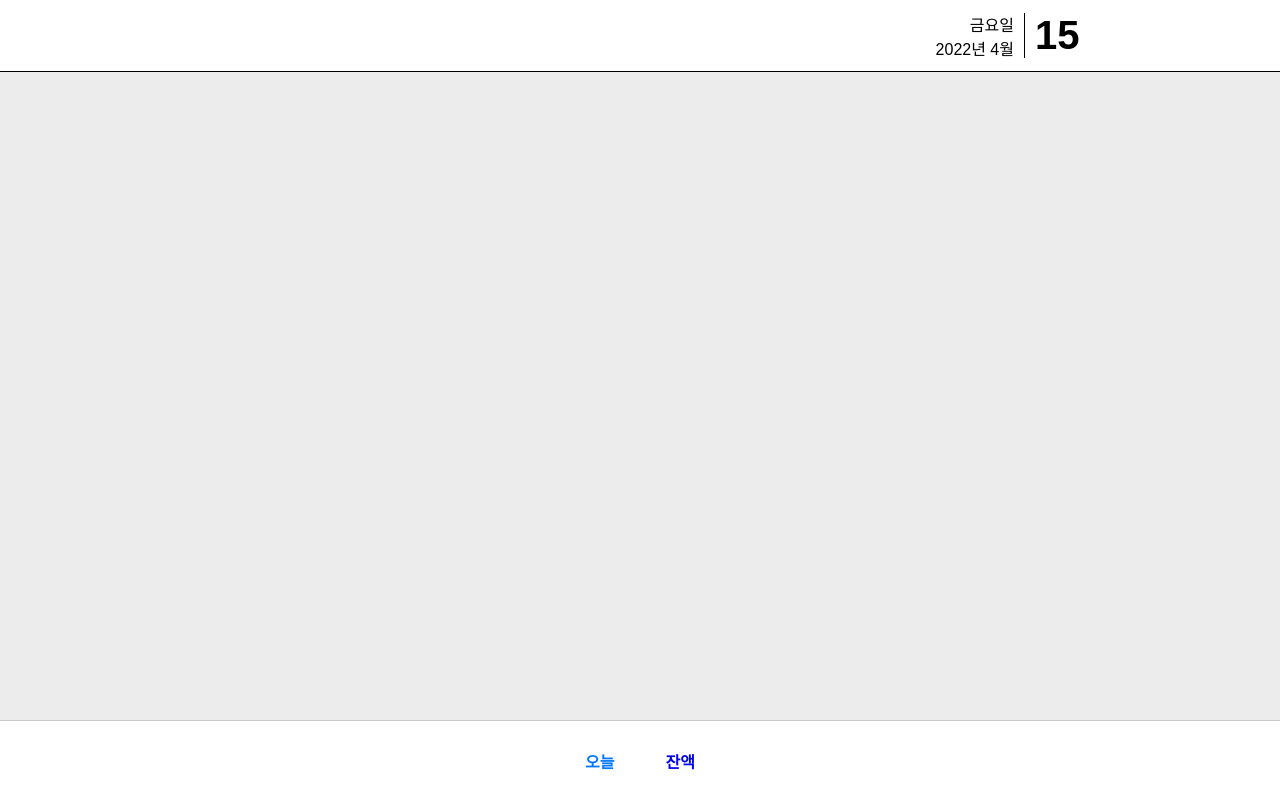
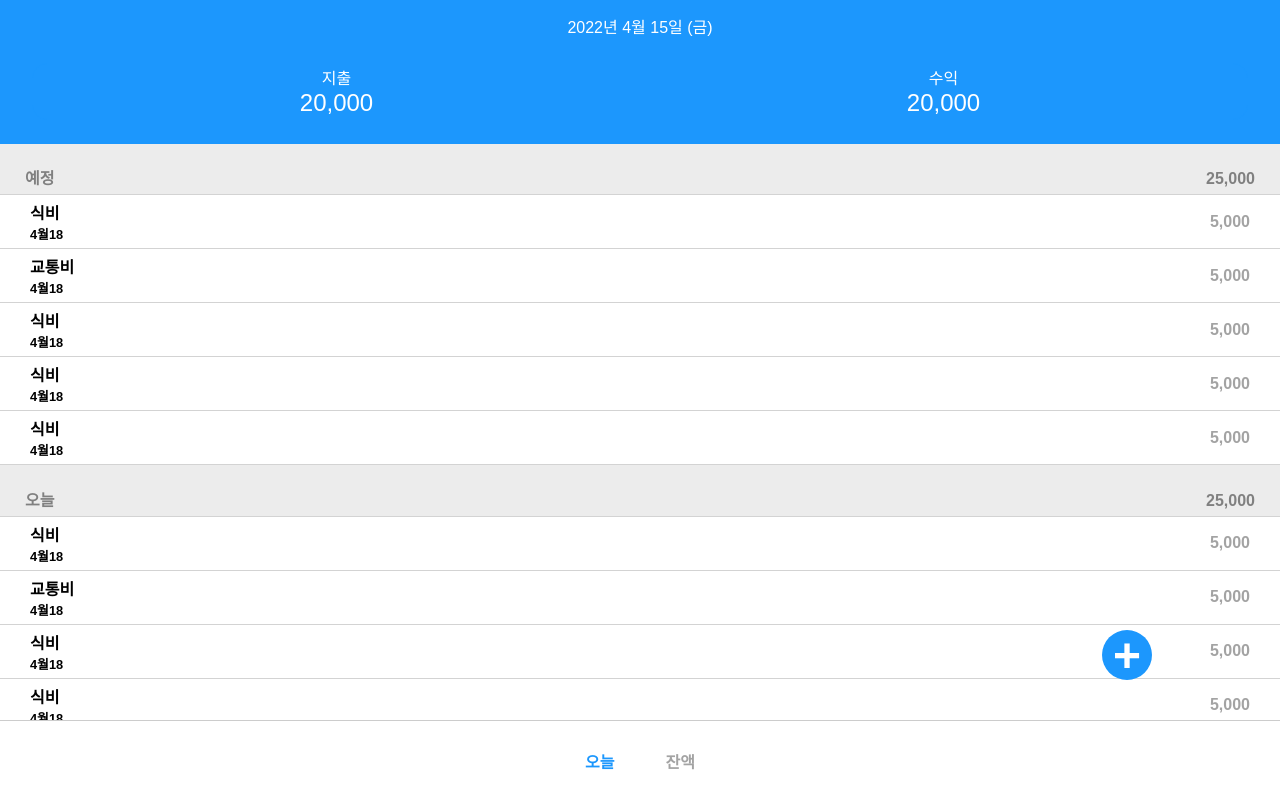
Before and after one commit to inhyeok-kim/acobook, a React (Create React App) app: page /today in a window 1280 px wide. Built offline with nearby package versions, Linux system fonts and the light colour scheme.

Commit message:
1. today 디자인

```diff
--- a/public/index.html
+++ b/public/index.html
@@ -3,10 +3,10 @@
   <head>
     <meta charset="utf-8" />
     <link rel="icon" href="%PUBLIC_URL%/favicon.ico" />
-    <meta name="viewport" content="width=device-width, initial-scale=1" />
+    <meta name="viewport" content="width=device-width, initial-scale=1.0, user-scalable=no" />
     <meta name="mobile-web-app-capable" content="yes">
     <meta name="apple-mobile-web-app-capable" content="yes">
-    <meta name="theme-color" content="#000000" />
+    <meta name="theme-color" content="#1c97fd" />
     <meta
       name="description"
       content="Web site created using create-react-app"
--- a/src/App.js
+++ b/src/App.js
@@ -19,11 +19,15 @@ function App() {
               <Route path="/today" element={<Today/>} />
               <Route path="/" element={<Home/>} />
             </Routes>
+            <div className={style.writeBtn}>
+              <button>+</button>
+            </div>
         </section>
 
         <footer>
           <MenuBar />
         </footer>
+
 
 
       </BrowserRouter>
--- /dev/null
+++ b/src/components/List.js
@@ -0,0 +1,58 @@
+import style from 'css/module/List.module.css';
+
+function List({}){
+
+    return (
+        <ul className={style.ul}>
+            <li className={style.li}>
+                <div>
+                    <span>식비</span>
+                    <span>4월18</span>
+                </div>
+                <div>
+                    <span>5,000</span>
+                </div>
+            </li>
+
+            <li className={style.li}>
+                <div>
+                    <span>교통비</span>
+                    <span>4월18</span>
+                </div>
+                <div>
+                    <span>5,000</span>
+                </div>
+            </li>
+            <li className={style.li}>
+                <div>
+                    <span>식비</span>
+                    <span>4월18</span>
+                </div>
+                <div>
+                    <span>5,000</span>
+                </div>
+            </li>
+            <li className={style.li}>
+                <div>
+                    <span>식비</span>
+                    <span>4월18</span>
+                </div>
+                <div>
+                    <span>5,000</span>
+                </div>
+            </li>
+            <li className={style.li}>
+                <div>
+                    <span>식비</span>
+                    <span>4월18</span>
+                </div>
+                <div>
+                    <span>5,000</span>
+                </div>
+            </li>
+
+        </ul>
+    )
+}
+
+export default List;
--- /dev/null
+++ b/src/components/Writer.js
@@ -0,0 +1,6 @@
+
+function Writer(){
+
+}
+
+export default Writer;
--- a/src/css/module/App.module.css
+++ b/src/css/module/App.module.css
@@ -1,7 +1,7 @@
 .app{
     width: 100%;
     height: 100%;
-    overflow-y : scroll;
+    overflow: hidden;
 }
 
 .main {
@@ -15,3 +15,26 @@ footer{
     height: 10%;
     border-top: 1px solid rgb(204, 204, 204);
 }
+
+.writeBtn{
+    position: fixed;
+    right: 10%;
+    bottom : 15%;
+    width: 50px;
+    height: 50px;
+    border-radius: 30px;
+}
+.writeBtn button{
+    display: flex;
+    justify-content: center;
+    align-items: center;
+    border-radius: 30px;
+    background-color: var(--ih-blue);
+    font-size: 3rem;
+    color: white;
+    font-weight: bold;
+    width: 100%;
+    height: 100%;
+    border: none;
+    padding : 0px;
+}
--- /dev/null
+++ b/src/css/module/List.module.css
@@ -0,0 +1,33 @@
+.ul{
+    margin: 0px;
+}
+.li{
+    display: flex;
+    background-color: white;
+    padding: 5px 10px;
+}
+.li:first-of-type{
+    border-bottom : 1px solid lightgray;
+    border-top : 1px solid lightgray;
+}
+.li{
+    border-bottom : 1px solid lightgray;
+}
+
+.li > div{
+    width: 50%;
+    display: flex;
+    align-items: center;
+    justify-content: end;
+    padding: 0px 20px;
+}
+
+.li > div:first-of-type{
+    align-items: baseline;
+    flex-direction: column;
+    color : black;
+}
+
+.li > div:first-of-type span:last-of-type{
+    font-size: 0.8rem;
+}
--- a/src/css/module/MenuBar.module.css
+++ b/src/css/module/MenuBar.module.css
@@ -1,6 +1,7 @@
 .menu_bar{
     width: 100%;
     height : 100%;
+    background-color: white;
 }
 
 .menu_bar ul{
@@ -15,11 +16,15 @@
     display: flex;
     align-items: center;
 }
-li {
+li{
+    color :rgb(163, 163, 163);
+    font-weight: bold;
+}
+li a{
     color :rgb(163, 163, 163);
     font-weight: bold;
 }
 a.active{
-    color : rgb(0, 119, 255);
+    color :  var(--ih-blue);
     font-weight: bold;
 }
--- a/src/css/module/Today.module.css
+++ b/src/css/module/Today.module.css
@@ -1,19 +1,24 @@
 .today {
     width:100%;
     height:100%;
+    /* background-color: white; */
 }
 .header {
     width:100%;
-    height:10%;
-    border-bottom:1px solid black;
+    height:20%;
+    background-color:  var(--ih-blue);
+    /* border-bottom:1px solid rgb(24, 95, 250); */
     display:flex;
-    background-color: white;
+    flex-wrap: wrap;
+    justify-content: center;
+    align-items: center;
+    color: white;
 }
-.header .left{
-    width:80%;
+.header .date{
+    width:100%;
+    height: 20%;
     display:flex;
-    flex-direction: column;
-    align-items: flex-end;
+    align-items: center;
     justify-content: center;
 }
 .header .left span {
@@ -25,8 +30,35 @@
     align-items: center;
 }
 .header .right h1{
-    border-left: 1px solid black;
+    border-left: 1px solid white;
     margin: 0px;
     font-size: 2.5rem;
     padding-left : 10px
 }
+
+.total{
+    box-sizing: border-box;
+    border: 1px solid  var(--ih-blue);
+    width: 95%;
+    height: 40%;
+    margin: auto;
+    border-radius: 15px;
+    margin-top: 10px;
+    display: flex;
+    align-items: center;
+    justify-content: center;
+}
+
+.total div {
+    text-align: center;
+    width: 50%;
+}
+.total div span{
+    font-size: 1.5rem;
+}
+
+
+.body{
+    height: 80%;
+    overflow-y: scroll;
+}
--- a/src/index.css
+++ b/src/index.css
@@ -2,6 +2,9 @@ html, body{
     margin: 0px;
     width: 100%;
     height: 100%;
+    overflow: hidden;
+    position: fixed;
+    overscroll-behavior-x: none;
 }
 
 #root{
@@ -28,3 +31,8 @@ a{
 a:visited {
     color: unset;
 }
+
+
+:root{
+    --ih-blue : #1c97fd;
+}
--- a/src/views/Home.js
+++ b/src/views/Home.js
@@ -1,7 +1,10 @@
 import { useSelector, useDispatch } from "react-redux";
 import { UserInfoDispatch } from 'redux/reducers/UserInfo';
+import { useNavigate } from 'react-router-dom'
+import { useEffect } from "react";
 
 function Home(){
+
     const name = useSelector((state)=>state.UserInfo.name);
 
     const dispatch = useDispatch();
--- a/src/views/Today.js
+++ b/src/views/Today.js
@@ -1,18 +1,38 @@
 import style from 'css/module/Today.module.css';
+
+import List from 'components/List';
 
 function Today(){
     return (
         <div className={style.today} >
             <header className={style.header} >
-                <div className={style.left} >
-                    <span>금요일</span>
-                    <span>2022년 4월</span>
+                <div className={style.date} >
+                    <span>2022년 4월 15일 (금)</span>
                 </div>
-                <div className={style.right} >
-                    <h1>15</h1>
-                </div>
+                <article className={style.total}>
+                    <div>
+                        지출
+                        <br/>
+                        <span>20,000</span>
+                    </div>
+                    <div>
+                        수익
+                        <br/>
+                        <span>20,000</span>
+                    </div>
+                </article>
             </header>
             <section className={style.body}>
+                <div>
+                    <h4 style={{marginBottom:"5px", paddingLeft:"25px",color:"grey", width:"50%",display:"inline-block"}}>예정</h4>
+                    <h4 style={{marginBottom:"5px", paddingRight:"25px",color:"grey", width:"50%",textAlign:"right", display:"inline-block"}}>25,000</h4>
+                    <List></List>
+                </div>
+                <div>
+                    <h4 style={{marginBottom:"5px", paddingLeft:"25px",color:"grey", width:"50%",display:"inline-block"}}>오늘</h4>
+                    <h4 style={{marginBottom:"5px", paddingRight:"25px",color:"grey", width:"50%",textAlign:"right", display:"inline-block"}}>25,000</h4>
+                    <List></List>
+                </div>
 
             </section>
         </div>
```
